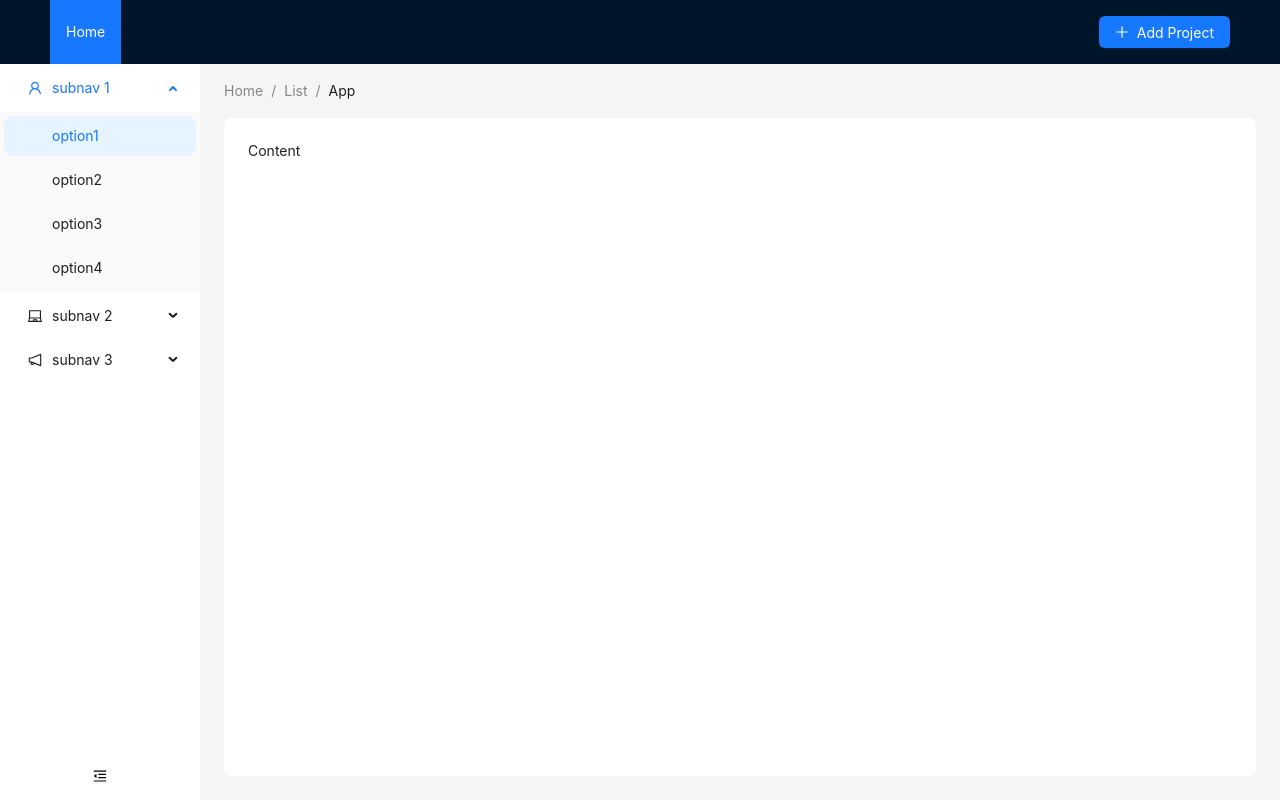
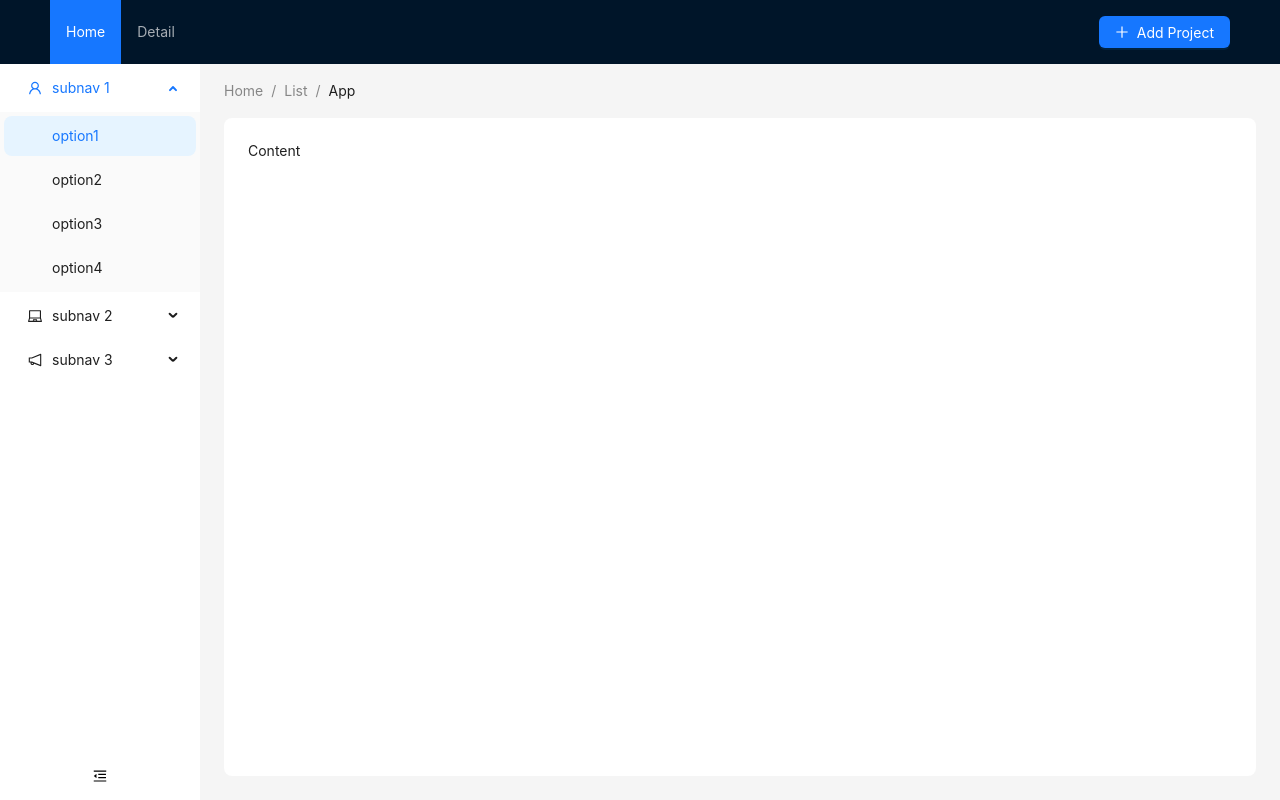
Before and after one commit to CopyMaster98/Magic-Mock, a React (Create React App) app: page /detail in a window 1280 px wide. Built offline with nearby package versions, Linux system fonts and the light colour scheme.

Commit message:
feat: create detail page

```diff
--- a/package.json
+++ b/package.json
@@ -20,12 +20,13 @@
     "react": "^18.2.0",
     "react-dom": "^18.2.0",
     "react-draggable": "^4.4.6",
+    "react-router-dom": "^6.22.3",
     "react-scripts": "5.0.1",
     "typescript": "^4.9.5",
     "web-vitals": "^2.1.4"
   },
   "scripts": {
-    "start": "react-scripts start",
+    "start": "react-scripts start & npm run backend",
     "build": "react-scripts build",
     "test": "react-scripts test",
     "eject": "react-scripts eject",
--- a/src/components/header/index.tsx
+++ b/src/components/header/index.tsx
@@ -2,6 +2,7 @@
 import { Layout, Menu, Button } from 'antd'
 import { PlusOutlined } from '@ant-design/icons'
 import { requestFn } from '../../utils'
+import { Link } from 'react-router-dom'
 import { ReactNode, useCallback, useContext, useEffect, useMemo, useRef, } from 'react'
 import { ProviderContext } from '../../context'
 import AddProjectForm from '../add-project-form'
@@ -50,7 +51,10 @@ const Header: React.FC<{
           theme="dark"
           mode="horizontal"
           defaultSelectedKeys={['home']}
-          items={items}
+          items={items.map(item => ({
+            key: item.key,
+            label: <Link to={item.label}>{item.label}</Link>
+          }))}
           style={{ flex: 1, minWidth: 0 }}
         />
 
--- a/src/constant/header.ts
+++ b/src/constant/header.ts
@@ -5,6 +5,9 @@ const items: Array<{
 }> = [{
   label: 'Home',
   key: 'home'
+}, {
+  label: 'Detail',
+  key: 'detail'
 }]
 
 export {
--- a/src/home/index.tsx
+++ /dev/null
@@ -1,77 +0,0 @@
-import React, { useState } from 'react';
-import { LaptopOutlined, NotificationOutlined, UserOutlined, MenuFoldOutlined,
-  MenuUnfoldOutlined } from '@ant-design/icons';
-import type { MenuProps } from 'antd';
-import { Breadcrumb, Layout, Menu, theme } from 'antd';
-import './index.css'
-import Header from '../components/header';
-import { header } from '../constant/index'
-const { Content, Sider } = Layout;
-
-const items2: MenuProps['items'] = [UserOutlined, LaptopOutlined, NotificationOutlined].map(
-  (icon, index) => {
-    const key = String(index + 1);
-
-    return {
-      key: `sub${key}`,
-      icon: React.createElement(icon),
-      label: `subnav ${key}`,
-
-      children: new Array(4).fill(null).map((_, j) => {
-        const subKey = index * 4 + j + 1;
-        return {
-          key: subKey,
-          label: `option${subKey}`,
-        };
-      }),
-    };
-  },
-);
-
-const Home: React.FC = () => {
-  const {
-    token: { colorBgContainer, borderRadiusLG },
-  } = theme.useToken();
-
-  const [collapsed, setCollapsed] = useState(false);
-
-  return (
-    <Layout className='home-container'>
-      <Header items={header.items} />
-      <Layout>
-        <Sider width={200} trigger={
-          collapsed ? <MenuUnfoldOutlined className='collapsed-icon'/> : <MenuFoldOutlined className='collapsed-icon'/>
-        } style={{ background: colorBgContainer }} collapsible collapsed={collapsed} onCollapse={(value: boolean) => setCollapsed(value)}>
-          <Menu
-            mode="inline"
-            defaultSelectedKeys={['1']}
-            defaultOpenKeys={['sub1']}
-            style={{ height: '100%', borderRight: 0 }}
-            items={items2}
-          />
-
-        </Sider>
-        <Layout style={{ padding: '0 24px 24px' }}>
-          <Breadcrumb style={{ margin: '16px 0' }}>
-            <Breadcrumb.Item>Home</Breadcrumb.Item>
-            <Breadcrumb.Item>List</Breadcrumb.Item>
-            <Breadcrumb.Item>App</Breadcrumb.Item>
-          </Breadcrumb>
-          <Content
-            style={{
-              padding: 24,
-              margin: 0,
-              minHeight: 280,
-              background: colorBgContainer,
-              borderRadius: borderRadiusLG,
-            }}
-          >
-            Content
-          </Content>
-        </Layout>
-      </Layout>
-    </Layout>
-  );
-};
-
-export default Home
--- /dev/null
+++ b/src/hooks/index.ts
@@ -0,0 +1,6 @@
+import * as navigate from './navigate'
+
+
+export {
+  navigate
+}
--- /dev/null
+++ b/src/views/detail/index.tsx
@@ -0,0 +1,66 @@
+import React, { useState } from "react";
+import { Breadcrumb, Layout, Menu, MenuProps, theme } from 'antd';
+import { LaptopOutlined, NotificationOutlined, UserOutlined, MenuFoldOutlined,
+  MenuUnfoldOutlined } from '@ant-design/icons';
+const { Content, Sider } = Layout;
+
+const items2: MenuProps['items'] = [UserOutlined, LaptopOutlined, NotificationOutlined].map(
+  (icon, index) => {
+    const key = String(index + 1);
+
+    return {
+      key: `sub${key}`,
+      icon: React.createElement(icon),
+      label: `subnav ${key}`,
+
+      children: new Array(4).fill(null).map((_, j) => {
+        const subKey = index * 4 + j + 1;
+        return {
+          key: subKey,
+          label: `option${subKey}`,
+        };
+      }),
+    };
+  },
+);
+
+const Detail: React.FC = () => {
+  const {
+    token: { colorBgContainer, borderRadiusLG },
+  } = theme.useToken();
+
+  const [collapsed, setCollapsed] = useState(false);
+  return  <><Sider width={200} trigger={
+    collapsed ? <MenuUnfoldOutlined className='collapsed-icon'/> : <MenuFoldOutlined className='collapsed-icon'/>
+  } style={{ background: colorBgContainer }} collapsible collapsed={collapsed} onCollapse={(value: boolean) => setCollapsed(value)}>
+    <Menu
+      mode="inline"
+      defaultSelectedKeys={['1']}
+      defaultOpenKeys={['sub1']}
+      style={{ height: '100%', borderRight: 0 }}
+      items={items2}
+    />
+
+  </Sider>
+  <Layout style={{ padding: '0 24px 24px' }}>
+    <Breadcrumb style={{ margin: '16px 0' }}>
+      <Breadcrumb.Item>Home</Breadcrumb.Item>
+      <Breadcrumb.Item>List</Breadcrumb.Item>
+      <Breadcrumb.Item>App</Breadcrumb.Item>
+    </Breadcrumb>
+    <Content
+      style={{
+        padding: 24,
+        margin: 0,
+        minHeight: 280,
+        background: colorBgContainer,
+        borderRadius: borderRadiusLG,
+      }}
+    >
+      Content
+    </Content>
+  </Layout></>
+}
+
+
+export default Detail
--- /dev/null
+++ b/src/views/home/index.tsx
@@ -0,0 +1,28 @@
+import React from 'react';
+import { BrowserRouter as Router, Routes, Route } from 'react-router-dom';
+import { Layout } from 'antd';
+import './index.css'
+import Header from '../../components/header';
+import { header } from '../../constant/index'
+import Detail from '../detail';
+
+const Home: React.FC = () => {
+  const HomeContainer: React.FC = () => <div>Hello</div>
+
+  return (
+      <Router>
+    <Layout className='home-container'>
+      <Header items={header.items} />
+      <Layout>
+      <Routes>
+            <Route path="/" Component={HomeContainer} />
+            <Route path='/home' Component={HomeContainer} />
+            <Route path='/detail' Component={Detail}></Route>
+          </Routes>
+      </Layout>
+    </Layout>
+      </Router>
+  );
+};
+
+export default Home
```
Also changed, not shown: src/App.tsx (+6 -5 lines), src/hooks/navigate.ts (added, +8 -0 lines), src/views/home/index.css (renamed from src/home/index.css), 1 other file (tests, documents, lock files or other folders).
